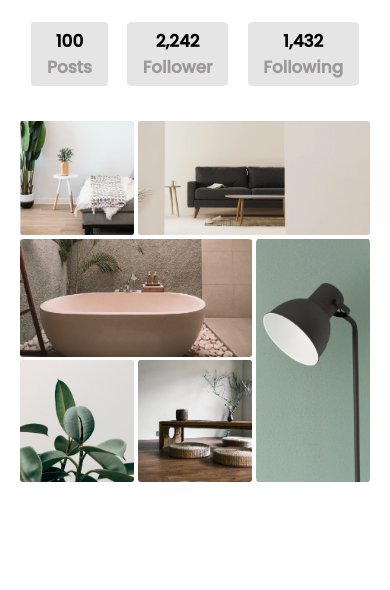
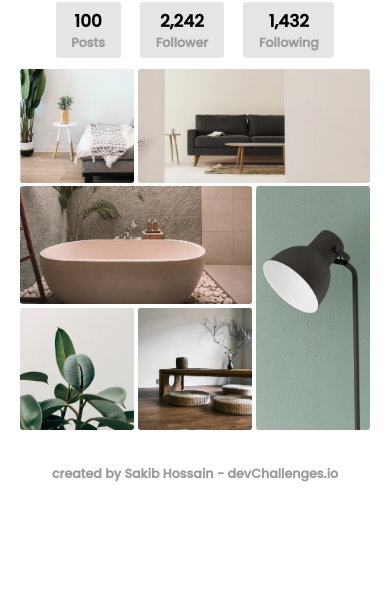
Before and after one commit to sakibhossainwd/my-gallery-master-dev-cg, a plain HTML site: page index.html in a window 390 px wide. Shown: the part 254-844 px from the top of the page. Drawn offline with Linux system fonts and the light colour scheme.

Commit message:
footer added

```diff
--- a/index.html
+++ b/index.html
@@ -43,5 +43,10 @@
         <img class="item-f" src="./img/photo6.png" alt="">
       </div>
     </main>
+
+    <!-- footer -->
+    <footer>
+        <p>created by Sakib Hossain - devChallenges.io</p>
+    </footer>
 </body>
 </html>
--- a/style.css
+++ b/style.css
@@ -3,7 +3,8 @@
     margin: 0%;
 }
 body{
-    max-width: 1200px;
+    /* max-width: 1200px; */
+    width: 80%;
     margin: auto;
     font-family: 'Poppins', sans-serif;
 }
@@ -12,17 +13,17 @@ header{
     margin-top: 5%;
 }
 .user img{
-    width: 20%;
+    width: 10%;
     border-radius: 10%;
 }
 p{
-    font-size: 2vh;
+    font-size: 1.5vh;
     font-weight: bold;
     color: rgb(155, 153, 153);
 }
 /* network */
 .network{
-    margin-top: 5%;
+    margin-top: 2%;
     display: flex;
     justify-content: center;
     gap: 5%;
@@ -58,14 +59,29 @@ main{
   grid-column-end: 3;
 }
 .gallary{
-    margin-top: 10%;
+    margin-top: 3%;
     display: grid;
     gap: 1%;
     grid-template-columns: repeat(3, 1fr);
 }
 
+/* foooter */
+footer{
+  margin-top: 10%;
+  text-align: center;
+
+}
+
+@media only screen and (max-width: 992px){
+  .user img{
+    width: 20%;
+  }
+}
 
 @media only screen and (max-width: 576px){
+  body{
+    width: 100%;
+  }
     .user img{
     width: 40%;
     border-radius: 10%;
```
